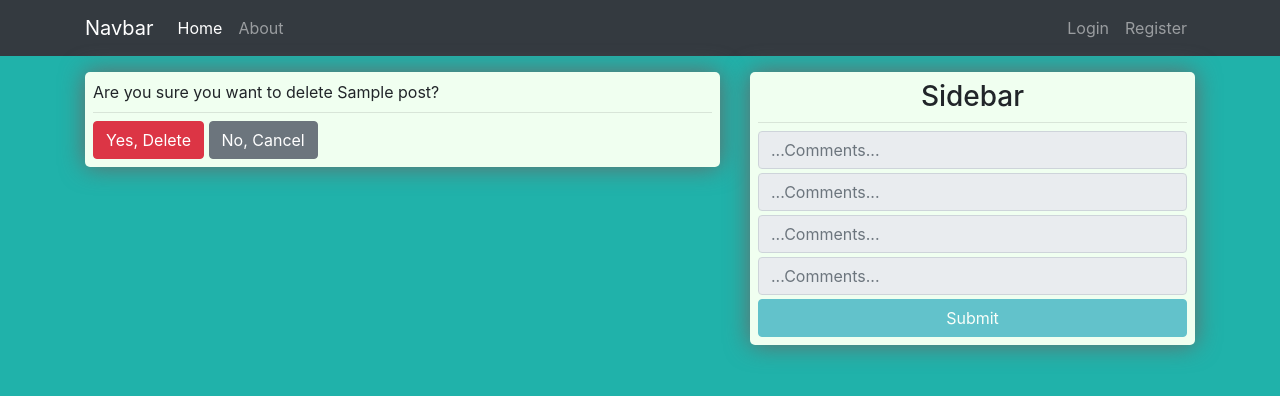
After one commit to timoluxinne/Simple-Django-Blog-App, a Django app: page /post-delete/1/ in a window 1280 px wide. The commit adds this page. Shown: the top 396 px of the page. Run offline with Django 3.2, Linux system fonts and the light colour scheme; tables that the repository leaves empty hold one stand-in row (values such as "Sample post"); some libraries are stand-ins or nearby versions.

Commit message:
Added Update and Delete Views
Created Update View
Created Delete View and added post_confirm_delete file
Added links to post_detail for each

```diff
--- /dev/null
+++ b/blog/templates/blog/post_confirm_delete.html
@@ -0,0 +1,12 @@
+{% extends "main.html" %}
+{% block content %}
+  <div class="shadow p-2">
+      <form method="POST">
+          {% csrf_token %}
+          Are you sure you want to delete {{object.title}}?
+          <hr class="my-2">
+          <button type="submit" class="btn btn-danger">Yes, Delete</button>
+          <a href="{% url 'home' %}" class="btn btn-secondary">No, Cancel</a>
+      </form>
+  </div>
+{% endblock content %}
--- a/blog/templates/blog/post_detail.html
+++ b/blog/templates/blog/post_detail.html
@@ -4,8 +4,8 @@
         <span><a href="">{{object.author}}</a></span>
         <span class="ml-3 small text-muted">{{object.date_posted}}</span>
         <div>
-            <a href="" class="btn btn-sm btn-info">Update</a>
-            <a href="" class="btn btn-sm btn-danger">Delete</a>
+            <a href="{% url 'post-update' post.id %}" class="btn btn-sm btn-info">Update</a>
+            <a href="{% url 'post-delete' post.id %}" class="btn btn-sm btn-danger">Delete</a>
         </div>
         <hr class="my-2">
         <div>
--- a/blog/urls.py
+++ b/blog/urls.py
@@ -1,8 +1,10 @@
 from django.urls import path
-from .views import PostCreateView, PostDetailView, PostListView
+from .views import PostCreateView, PostDeleteView, PostDetailView, PostListView, PostUpdateView
 
 urlpatterns = [
     path('', PostListView.as_view(), name='home'),
     path('post/new', PostCreateView.as_view(), name='post-create'),
-    path('post/post-detail/<str:pk>/', PostDetailView.as_view(), name='post-detail'),
+    path('post-detail/<str:pk>/', PostDetailView.as_view(), name='post-detail'),
+    path('post-update/<str:pk>/', PostUpdateView.as_view(), name='post-update'),
+    path('post-delete/<str:pk>/', PostDeleteView.as_view(), name='post-delete'),
 ]
--- a/blog/views.py
+++ b/blog/views.py
@@ -24,3 +24,31 @@ class PostCreateView(CreateView):
     def form_valid(self, form):
         form.instance.author = self.request.user
         return super().form_valid(form)
+
+class PostUpdateView(UpdateView):
+    model = Post
+    fields = ['title', 'content']
+
+    def form_valid(self, form):
+        form.instance.author = self.request.user
+        return super().form_valid(form)
+
+    def test_func(self):
+        post = self.get_object()
+        if self.request.user == post.author:
+            return True
+        return False
+
+class PostDeleteView(DeleteView):
+    model = Post
+    success_url = '/'
+
+    def form_valid(self, form):
+        form.instance.author = self.request.user
+        return super().form_valid(form)
+
+    def test_func(self):
+        post = self.get_object()
+        if self.request.user == post.author:
+            return True
+        return False
```
